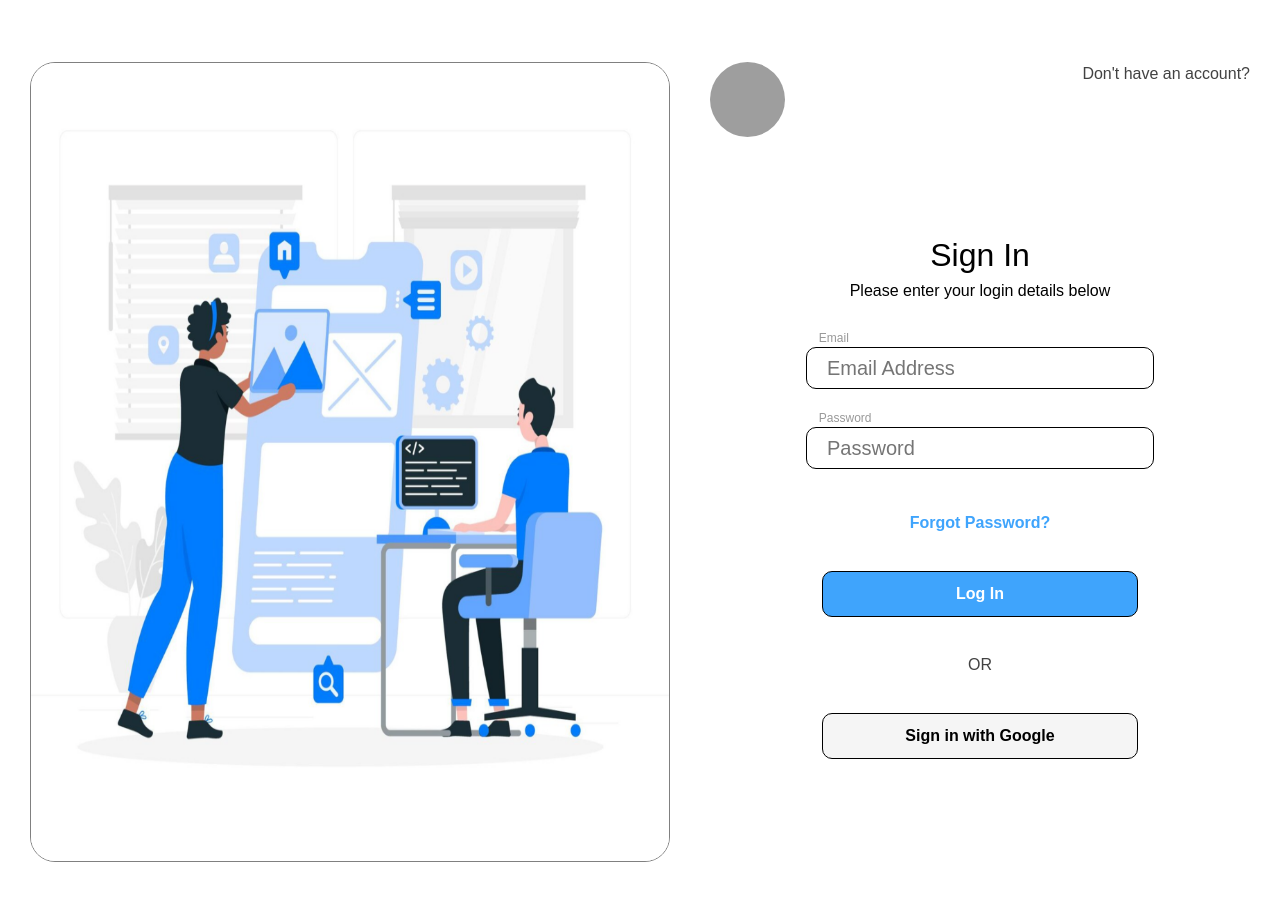
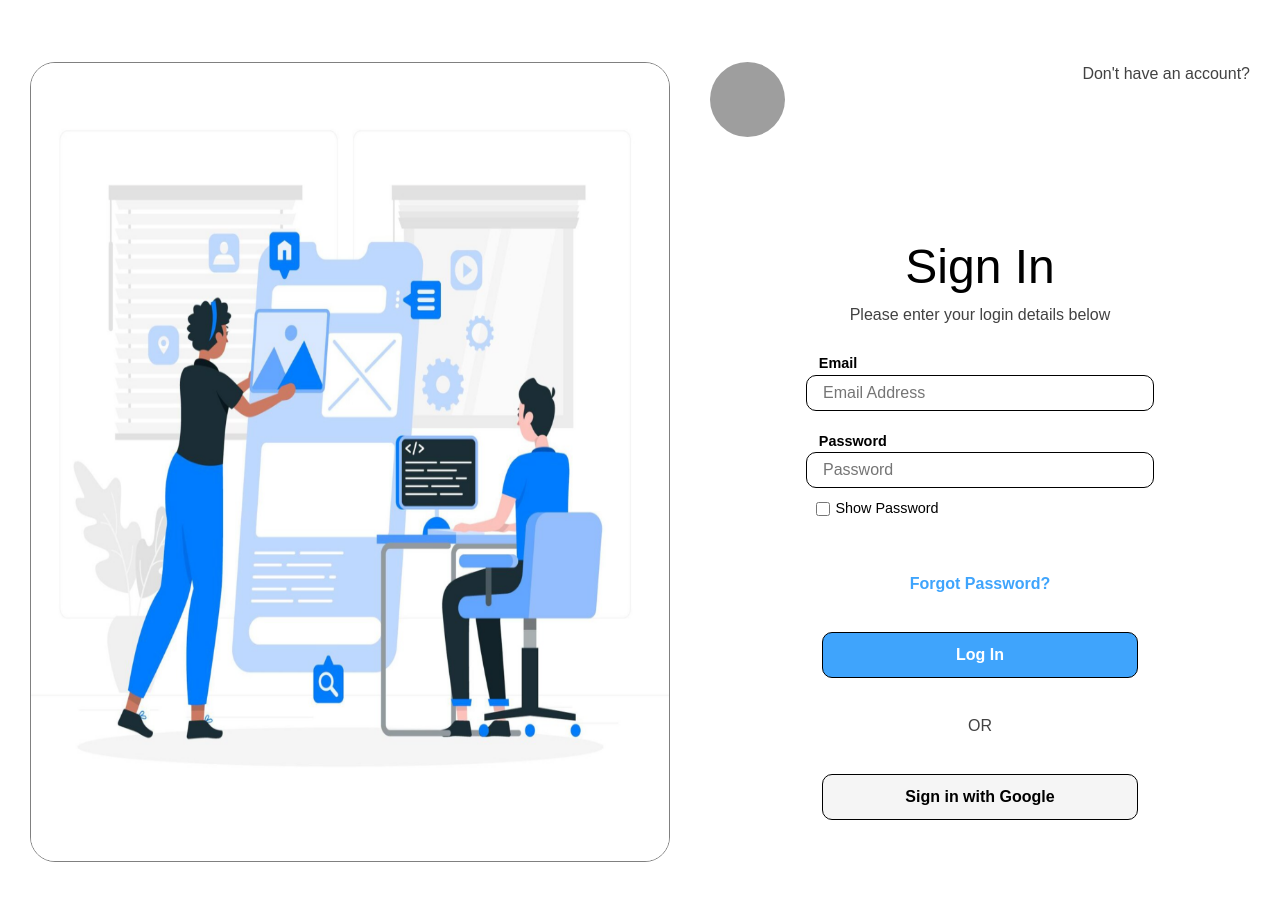
Before and after one commit to coosey/react-go, a React (Create React App) app in the folder app/my-app/: page / in a window 1280 px wide. Shown: the top 900 px of the page. Built offline with nearby package versions, Linux system fonts and the light colour scheme; grey boxes are pictures that could not be loaded.

Commit message:
added show password, updated inputFields with additional props

```diff
--- a/app/my-app/src/components/form-fields/formInput/index.scss
+++ b/app/my-app/src/components/form-fields/formInput/index.scss
@@ -8,29 +8,22 @@
   flex-direction: column;
   justify-content: center;
 
-  label,
-  input {
-    flex-grow: 1;
-  }
-
   input:focus-visible {
     outline: none !important;
     border: 2px solid #3fa4fc;
   }
 
-  input {
-    font-size: 20px;
-    width: 100%;
-    transition: border-color 250ms;
-    background-color: transparent;
+  label {
+    color: black;
+    font-size: 0.90em;
+    font-weight: bold;
+    padding-left: 0.80rem;
+    pointer-events: none;
   }
 
-  label {
-    color: #999;
-    font-size: 0.75em;
-    font-weight: normal;
-    padding-left: 0.80rem;
-    pointer-events: none;
+  input {
+    padding-top: 5px;
+    padding-bottom: 5px;
   }
 
   &--label {
@@ -42,4 +35,25 @@
     padding-left: 1em;
     border: .5px solid;
   }
+
+  .show-password {
+    display: inline-flex;
+    padding: 10px;
+    gap: 5px;
+    align-items: center;
+    font-size: 0.9em;
+
+    input {
+      height: 1em;
+      width: 1em;
+    }
+
+    button#toggle-password {
+      background: none;
+      border: none;
+      cursor: pointer;
+      font-weight: 300;
+    }
+  }
+
 }
--- a/app/my-app/src/components/form-fields/formInput/index.tsx
+++ b/app/my-app/src/components/form-fields/formInput/index.tsx
@@ -3,12 +3,16 @@ import './index.scss';
 
 export interface FormInputProps {
   type: 'text' | 'password' | 'email' | 'number';
+  id?: string;
+  autoComplete?: string;
   name: string;
   value: string | number;
   label?: string;
   placeholder?: string;
   onChange: (e: ChangeEvent<HTMLInputElement>) => void;
   disabled?: boolean;
+  showPassword?: boolean;
+  required?: boolean;
   customLabelStyle?: string;
   customInputStyle?: string;
 }
@@ -16,22 +20,28 @@ export interface FormInputProps {
 export const FormInput = (props: FormInputProps) => {
   const {
     type,
+    id,
+    autoComplete,
     name,
     value,
     label,
     placeholder,
     onChange,
     disabled,
+    showPassword,
+    required,
     customLabelStyle,
     customInputStyle,
   } = props;
 
   return (
-    <div className="field-wrapper">
+    <section className="field-wrapper">
       {label && (
         <label className={customLabelStyle ? customLabelStyle : "field-wrapper--label"} htmlFor={label}>{label}</label>
       )}
       <input
+        id={id}
+        autoComplete={autoComplete}
         className={customInputStyle ? customInputStyle : "field-wrapper--input"}
         name={name}
         value={value}
@@ -39,7 +49,13 @@ export const FormInput = (props: FormInputProps) => {
         disabled={disabled}
         placeholder={placeholder}
         type={type}
+        required={required}
       />
-    </div>
+      {showPassword && (
+        <div className="show-password">
+          <input id="toggle-password" type="checkbox" aria-label="Show password as plain text. Warning: this will display your password on the screen." /> Show Password
+        </div>
+      )}
+    </section>
   )
 }
--- a/app/my-app/src/components/login-form/index.scss
+++ b/app/my-app/src/components/login-form/index.scss
@@ -10,13 +10,14 @@
   h1 {
     margin: 10px 0px 0px 0px;
     padding-top: 10px;
-    font-size: 2em;
+    font-size: 3em;
     font-weight: 500;
   }
 
   p {
     margin: 0px;
     padding-bottom: 1em;
+    color: $text-signup;
   }
 
   input {
--- a/app/my-app/src/components/login-form/index.tsx
+++ b/app/my-app/src/components/login-form/index.tsx
@@ -16,17 +16,23 @@ export const LoginForm = () => {
         name="email"
         value={email}
         placeholder="Email Address"
+        required
         onChange={(e) => setEmail(e?.target?.value)}
       />
       <FormInput
+        id="current-password"
+        autoComplete="current-password"
         label="Password"
         type="password"
         name="password"
         value={password}
         placeholder="Password"
+        showPassword
+        required
         onChange={(e) => setPassword(e?.target?.value)}
       />
       <div className="forgot-password">
+        {/* TODO: add href */}
         <a>Forgot Password?</a>
       </div>
       <div className="login-btn">
```
